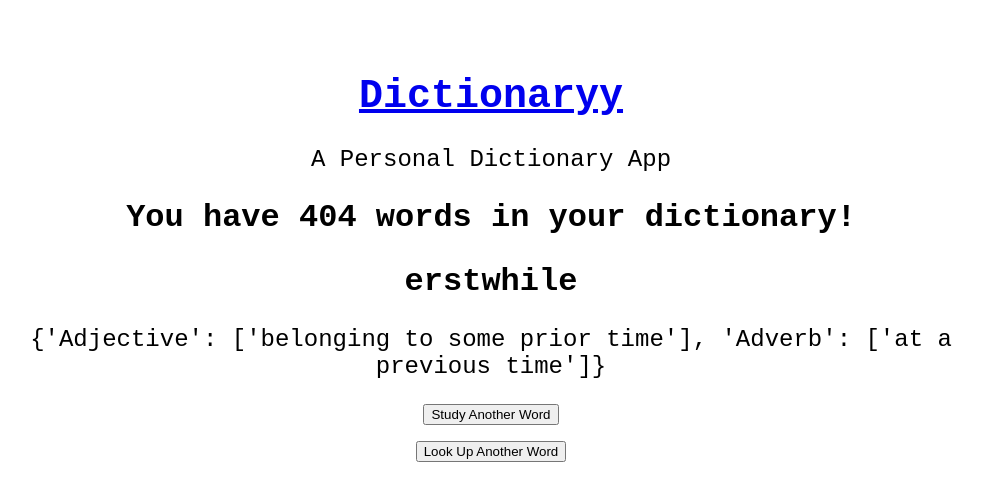
After one commit to chynes2/Dictionaryy, a Flask app: a page that uses templates/layout.html in a window 1280 px wide. The commit adds this page. Shown: the top 501 px of the page, without its empty margins (149-1132 px from the left). Run offline with Flask 3, Linux system fonts and the light colour scheme; parts of the project's set-up code (start-up, migrations or seed data) failed here and were passed over.

Commit message:
finish rough draft of webapp

```diff
--- a/My_Dictionary.csv
+++ b/My_Dictionary.csv
@@ -90,6 +90,7 @@ cavort,{'Verb': ['play boisterously']}
 cenotaphs,{'Noun': ['a monument built to honor people whose remains are interred elsewhere or whose remains cannot be recovered']}
 charlatan,{'Noun': ['a flamboyant deceiver; one who attracts customers with tricks or jokes']}
 chignon,{'Noun': ['a roll of hair worn at the nape of the neck']}
+churlish,"{'Adjective': ['rude and boorish', 'having a bad disposition; surly']}"
 chyme,{'Noun': ['a semiliquid mass of partially digested food that passes from the stomach through the pyloric sphincter into the duodenum']}
 circumlocution,"{'Noun': ['a style that involves indirect ways of expressing things', 'an indirect way of expressing something']}"
 circumspect,{'Adjective': ['heedful of potential consequences']}
@@ -156,6 +157,7 @@ enuresis,{'Noun': ['inability to control the flow of urine and involuntary urina
 epaulet,{'Noun': ['adornment consisting of an ornamental cloth pad worn on the shoulder']}
 epicanthic,{'Adjective': ['relating to the epicanthus']}
 epicanthus,"{'Noun': [""a vertical fold of skin over the nasal canthus; typical for many east Asian peoples; sometimes occurs in Down's syndrome""]}"
+epigone,"{'Noun': ['an inferior imitator of some distinguished writer, artist, or musician']}"
 epigram,{'Noun': ['a witty saying']}
 epigraph,"{'Noun': ['a quotation at the beginning of some piece of writing', 'an engraved inscription']}"
 epitaph,"{'Noun': ['an inscription on a tombstone or monument in memory of the person buried there', 'a summary statement of commemoration for a dead person']}"
@@ -228,6 +230,7 @@ keen,"{'Noun': ['a funeral lament sung with loud wailing'], 'Verb': ['express gr
 kismet,{'Noun': ['(Islam']}
 kohl,{'Noun': ['a cosmetic preparation used by women in Egypt and Arabia to darken the edges of their eyelids']}
 labile,"{'Adjective': ['(chemistry, physics, biology', 'liable to change']}"
+languid,{'Adjective': ['lacking spirit or liveliness']}
 lank,"{'Adjective': ['long and thin and often limp', 'long and lean']}"
 lapidary,"{'Noun': ['an expert on precious stones and the art of cutting and engraving them', 'a skilled worker who cuts and engraves precious stones'], 'Adjective': ['of or relating to precious stones or the art of working with them']}"
 lascivious,{'Adjective': ['driven by lust; preoccupied with or exhibiting lustful desires']}
--- a/app.py
+++ b/app.py
@@ -1,10 +1,128 @@
 from flask import Flask, flash, redirect, render_template, request, session, abort
+import pandas as pd
+import random
+from PyDictionary import PyDictionary
+from wordnik import *
+
+pd.set_option('display.max_colwidth', -1)
 
 app = Flask(__name__)
 
 @app.route('/')
 def home():
-	return render_template('home.html')
+    my_dict = pd.read_csv('My_Dictionary.csv')
+    num_words = len(my_dict)
+    return render_template('home.html', **locals())
+
+@app.route('/study')
+def study():
+    my_dict = pd.read_csv('My_Dictionary.csv')
+    rand_index = random.randint(0,len(my_dict)-1)
+    word = my_dict.Word[rand_index]
+    return render_template('study.html', **locals())
+
+@app.route('/add')
+def add():
+    return render_template('add.html', **locals())
+
+@app.route('/add', methods=['POST'])
+def add_post():
+    word = request.form['word']
+    my_dict = pd.read_csv('My_Dictionary.csv')
+    num_words = len(my_dict)
+
+    if word in set(my_dict.Word.str.lower().values): # if it exists, print the below and quit
+        response_string = "This word already exists in the dictionary!"
+        return render_template('add_response.html', **locals())
+
+    else:
+        client_1 = ("PyDictionary", PyDictionary())
+        apiUrl = 'http://api.wordnik.com/v4'
+        apiKey = '263a2b19c795b9844520302bf530266a76754c313e57a5b2d'
+        client_2 = ("Wordnik", swagger.ApiClient(apiKey, apiUrl))
+
+        clients = dict([client_1, client_2])
+
+        for ctype, client in clients.items():
+            if ctype == 'PyDictionary':
+                defn = client.meaning(word)
+            elif ctype == 'Wordnik':
+                word_api = WordApi.WordApi(client)
+                defn_data = word_api.getDefinitions(word)
+                if defn_data != None:
+                    defn = {}
+                    for dfn in defn_data:
+                        defn[dfn.partOfSpeech] = [dfn.text]
+            if defn in [None, {}]:
+                continue
+            else:
+                break
+
+        if defn in [None, {}]:
+            response_string = 'Could not find a definition for that word :('
+            return render_template('add_response.html', **locals())
+        else:
+            response_string = ''
+            for pos, text in defn.items():
+                response_string += pos + '\n'
+                for t in text:
+                    response_string += '\t' + t + '\n'
+
+        new_entry = pd.DataFrame([[word, defn]], columns=my_dict.columns)
+        my_dict = pd.concat([my_dict, new_entry], ignore_index=True)
+        my_dict.sort_values('Word', inplace=True)
+        my_dict.reset_index(drop=True, inplace=True)
+        my_dict.to_csv('My_Dictionary.csv', index=False)
+        num_words = len(my_dict)
+
+        return render_template('add_response.html', **locals())
+
+@app.route('/lookup_word')
+def lookup_word():
+    return render_template('lookup.html', **locals())
+
+@app.route('/lookup_word', methods=['POST'])
+def lookup_word_post():
+    word = request.form['word']
+    my_dict = pd.read_csv('My_Dictionary.csv')
+    num_words = len(my_dict)
+    if word in set(my_dict.Word.str.lower().values):
+        definition = my_dict[my_dict.Word == word]['Definition'].values[0]
+    else:
+        definition = "There is no entry in your dictionary for that word :("
+    return render_template('show_definition.html', **locals())
+
+@app.route('/delete')
+def delete():
+    return render_template('delete.html', **locals())
+
+@app.route('/delete', methods=['POST'])
+def delete_word_post():
+    word = request.form['word']
+    my_dict = pd.read_csv('My_Dictionary.csv')
+    num_words = len(my_dict)
+    if word in set(my_dict.Word.str.lower().values):
+        my_dict = my_dict[my_dict.Word != word].reset_index(drop=True)
+        my_dict.to_csv('My_Dictionary.csv', index=False)
+        definition = 'deleted'
+        num_words = len(my_dict)
+    else:
+        definition = "There is no entry in your dictionary for that word :("
+    return render_template('show_definition.html', **locals())
+
+@app.route('/print_dict')
+def print_dict():
+    my_dict = pd.read_csv('My_Dictionary.csv')
+    num_words = len(my_dict)
+    dict_html = my_dict.to_html(justify='left')
+    return render_template('print.html', **locals())
+
+@app.route('/show_definition/<string:word>/')
+def show_definition(word):
+    my_dict = pd.read_csv('My_Dictionary.csv')
+    num_words = len(my_dict)
+    definition = my_dict[my_dict.Word == word]['Definition'].values[0]
+    return render_template('show_definition.html', **locals())
 
 if __name__ == '__main__':
-	app.run()
+    app.run(debug=True)
--- a/templates/layout.html
+++ b/templates/layout.html
@@ -9,17 +9,42 @@ body{
 
 h1{
 	font-family: 'Courier New', monospace;
-	font-weight: normal;
+	font-weight: bolder;
 	color: #A9A9A9;
 	font-size: 2.5em;
+}
+
+h2{
+	font-family: 'Courier New', monospace;
+	font-weight: bold;
+	color: black;
+	font-size: 2em;
+}
+
+h3{
+	font-family: 'Courier New', monospace;
+	font-weight: normal;
+	color: black;
+	font-size: 1.5em;
+}
+
+div.page-margin-top{
+	height: 5%;
+}
+
+div.definition-block{
+	margin: 0% 10% 0% 10%
 }
 
 </style>
 </head>
 
 <body>
-	<h1>Dictionaryy</h1>
-	<h2>A Personal Dictionary App</h2>
+	<div class="page-margin-top">
+
+	</div>
+	<h1><a href="/">Dictionaryy</a></h1>
+	<h3>A Personal Dictionary App</h3>
 
 	{% block body %}{% endblock %}
 </body>
--- /dev/null
+++ b/templates/show_definition.html
@@ -0,0 +1,19 @@
+{% extends "layout.html" %}
+{% block body %}
+
+<div class="block1">
+	<h2>You have <b>{{num_words}}</b> words in your dictionary!</h2>
+	<h2>{{word}}</h2>
+	<div class="definition-block">
+		<h3>{{definition}}</h3>
+	</div>
+
+	<form action="/study">
+		<input type="submit" value="Study Another Word"/>
+	</form>
+	<form action="/lookup_word">
+		<input type="submit" value="Look Up Another Word"/>
+	</form>
+</div>
+
+{% endblock %}
```
Also changed, not shown: templates/add.html (added, +12 -0 lines), templates/add_response.html (added, +13 -0 lines), templates/delete.html (added, +12 -0 lines), templates/home.html (+19 -6 lines), templates/lookup.html (added, +12 -0 lines), templates/print.html (added, +11 -0 lines), templates/study.html (added, +14 -0 lines).
